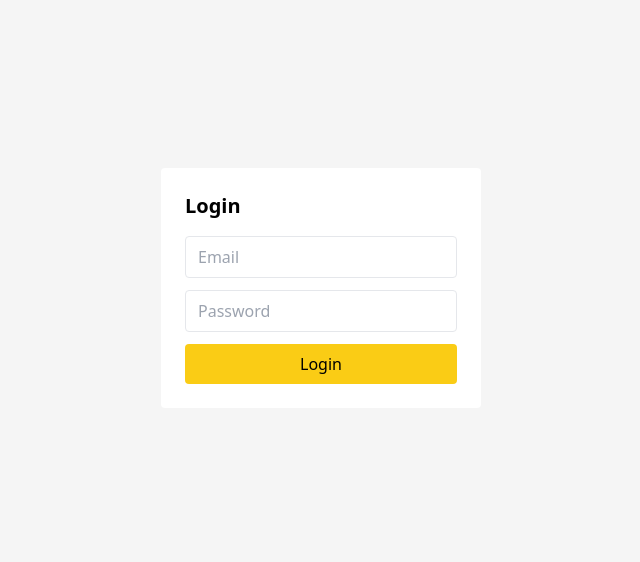
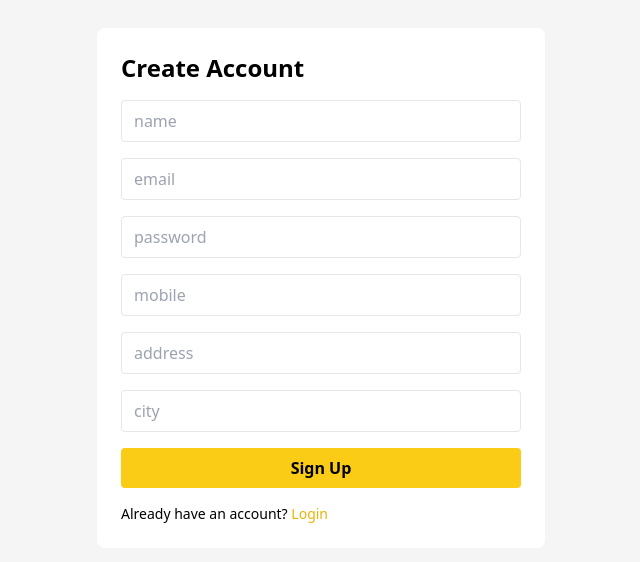
Before and after one commit to devam1912/Service-Bee, a React app in the folder Frontend/: page /signup in a window 1280 px wide. Before the commit this address led to /login. Shown: the part 112-674 px from the top of the page, without its empty margins (319-959 px from the left). Built offline with nearby package versions, Linux system fonts and the light colour scheme; the HTML template or start-up script is replaced by a standard one.

Commit message:
feat(auth): signup and login flow working; stabilize backend security

```diff
--- a/Frontend/src/App.jsx
+++ b/Frontend/src/App.jsx
@@ -1,30 +1,20 @@
-import { Routes, Route, Navigate } from "react-router-dom";
+import { Routes, Route } from "react-router-dom";
 import Layout from "./components/Layout";
+import Home from "./pages/Home";
 import GlobalChat from "./pages/GlobalChat";
-import Login from "./pages/Login";
-import { useAuth } from "./context/AuthContext";
+import Login from "./pages/auth/Login";
+import Signup from "./pages/auth/Signup";
 
 export default function App() {
-  const { user } = useAuth();
-
   return (
     <Routes>
+      <Route element={<Layout />}>
+        <Route path="/" element={<Home />} />
+        <Route path="/global-chat" element={<GlobalChat />} />
+      </Route>
+
       <Route path="/login" element={<Login />} />
-
-      <Route
-        path="/global"
-        element={
-          user ? (
-            <Layout>
-              <GlobalChat />
-            </Layout>
-          ) : (
-            <Navigate to="/login" />
-          )
-        }
-      />
-
-      <Route path="*" element={<Navigate to="/global" />} />
+      <Route path="/signup" element={<Signup />} />
     </Routes>
   );
 }
--- a/Frontend/src/pages/auth/Login.jsx
+++ b/Frontend/src/pages/auth/Login.jsx
@@ -1,25 +1,69 @@
 import { useState } from "react";
-import api from "../../api/axios";
-import { useAuth } from "../../context/AuthContext";
+import { useNavigate, Link } from "react-router-dom";
 
 export default function Login() {
-  const { login } = useAuth();
+  const navigate = useNavigate();
   const [email, setEmail] = useState("");
   const [password, setPassword] = useState("");
+  const [loading, setLoading] = useState(false);
 
   const submit = async (e) => {
     e.preventDefault();
-    const res = await api.post("/users/login", { email, password });
-    login(res.data.token, res.data.user);
+    setLoading(true);
+
+    try {
+      const res = await fetch("http://localhost:9876/api/users/login", {
+        method: "POST",
+        headers: { "Content-Type": "application/json" },
+        body: JSON.stringify({ email, password })
+      });
+
+      const data = await res.json();
+      if (!res.ok) throw new Error(data.message);
+
+      localStorage.setItem("token", data.token);
+      localStorage.setItem("servicebee_user", JSON.stringify(data.user));
+
+      navigate("/");
+    } catch (err) {
+      alert(err.message);
+    } finally {
+      setLoading(false);
+    }
   };
 
   return (
-    <div className="min-h-screen flex items-center justify-center">
-      <form onSubmit={submit} className="bg-card p-6 rounded-xl w-96">
-        <h1 className="text-xl font-bold mb-4">Login</h1>
-        <input className="input" placeholder="Email" onChange={e => setEmail(e.target.value)} />
-        <input className="input mt-3" type="password" placeholder="Password" onChange={e => setPassword(e.target.value)} />
-        <button className="btn-primary mt-4 w-full">Login</button>
+    <div className="min-h-screen flex items-center justify-center bg-neutral-100 dark:bg-neutral-900">
+      <form onSubmit={submit} className="w-full max-w-md bg-white dark:bg-neutral-800 p-6 rounded-lg space-y-4">
+        <h2 className="text-2xl font-bold">Login</h2>
+
+        <input
+          value={email}
+          onChange={(e) => setEmail(e.target.value)}
+          placeholder="Email"
+          className="w-full px-3 py-2 border rounded"
+          required
+        />
+
+        <input
+          type="password"
+          value={password}
+          onChange={(e) => setPassword(e.target.value)}
+          placeholder="Password"
+          className="w-full px-3 py-2 border rounded"
+          required
+        />
+
+        <button
+          disabled={loading}
+          className="w-full bg-yellow-400 py-2 rounded font-semibold"
+        >
+          {loading ? "Logging in..." : "Login"}
+        </button>
+
+        <p className="text-sm">
+          No account? <Link to="/signup" className="text-yellow-500">Sign up</Link>
+        </p>
       </form>
     </div>
   );
--- /dev/null
+++ b/Frontend/src/pages/auth/Signup.jsx
@@ -0,0 +1,74 @@
+import { useState } from "react";
+import { useNavigate, Link } from "react-router-dom";
+
+export default function Signup() {
+  const navigate = useNavigate();
+  const [form, setForm] = useState({
+    name: "",
+    email: "",
+    password: "",
+    mobile: "",
+    address: "",
+    city: ""
+  });
+  const [loading, setLoading] = useState(false);
+
+  const handleChange = (e) => {
+    setForm({ ...form, [e.target.name]: e.target.value });
+  };
+
+  const submit = async (e) => {
+    e.preventDefault();
+    setLoading(true);
+
+    try {
+      const res = await fetch("http://localhost:9876/api/users/register", {
+        method: "POST",
+        headers: { "Content-Type": "application/json" },
+        body: JSON.stringify(form)
+      });
+
+      const data = await res.json();
+      if (!res.ok) throw new Error(data.message);
+
+      alert("Signup successful. Please login.");
+      navigate("/login");
+    } catch (err) {
+      alert(err.message);
+    } finally {
+      setLoading(false);
+    }
+  };
+
+  return (
+    <div className="min-h-screen flex items-center justify-center bg-neutral-100 dark:bg-neutral-900">
+      <form onSubmit={submit} className="w-full max-w-md bg-white dark:bg-neutral-800 p-6 rounded-lg space-y-4">
+        <h2 className="text-2xl font-bold">Create Account</h2>
+
+        {["name","email","password","mobile","address","city"].map((f) => (
+          <input
+            key={f}
+            type={f === "password" ? "password" : "text"}
+            name={f}
+            placeholder={f}
+            value={form[f]}
+            onChange={handleChange}
+            required
+            className="w-full px-3 py-2 border rounded"
+          />
+        ))}
+
+        <button
+          disabled={loading}
+          className="w-full bg-yellow-400 py-2 rounded font-semibold"
+        >
+          {loading ? "Creating..." : "Sign Up"}
+        </button>
+
+        <p className="text-sm">
+          Already have an account? <Link to="/login" className="text-yellow-500">Login</Link>
+        </p>
+      </form>
+    </div>
+  );
+}
```
Also changed, not shown: Frontend/src/main.jsx (+5 -5 lines), Frontend/src/pages/auth/Register.jsx (deleted), 1 other file (tests, documents, lock files or other folders).
